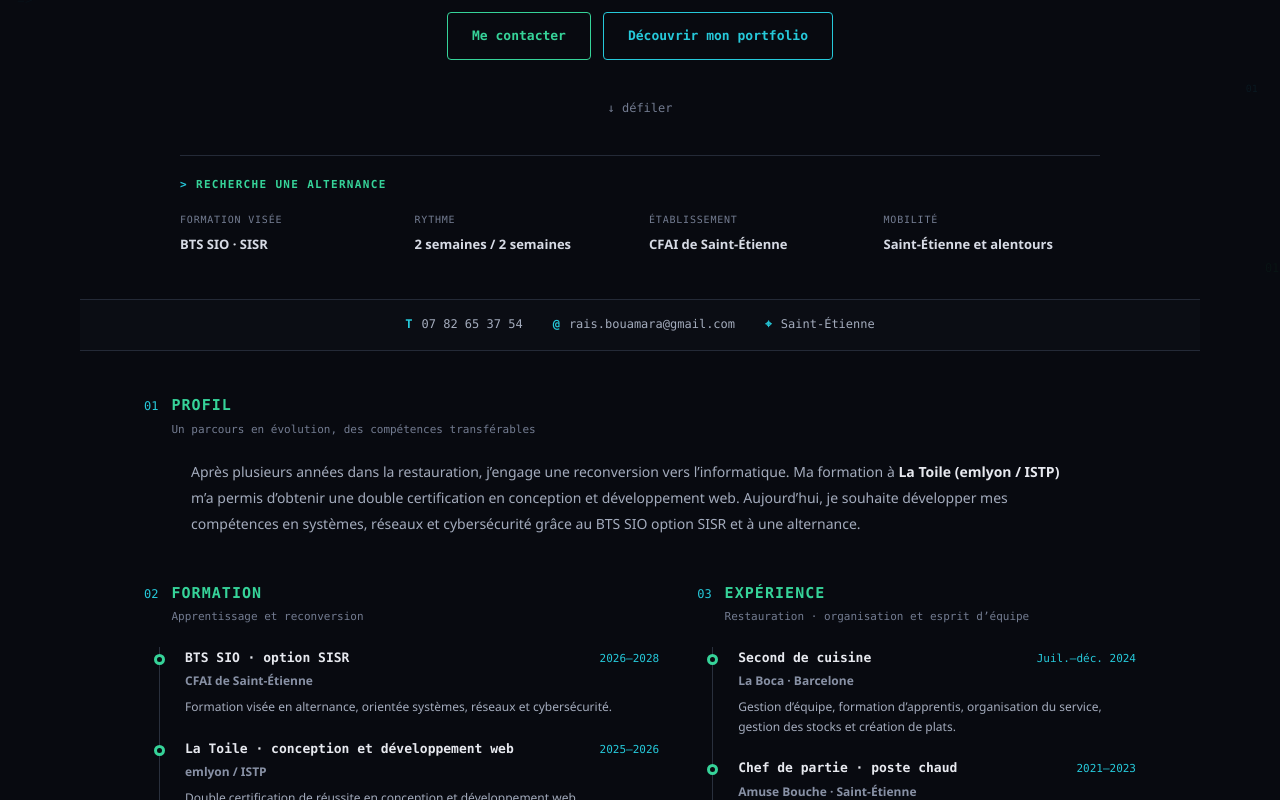
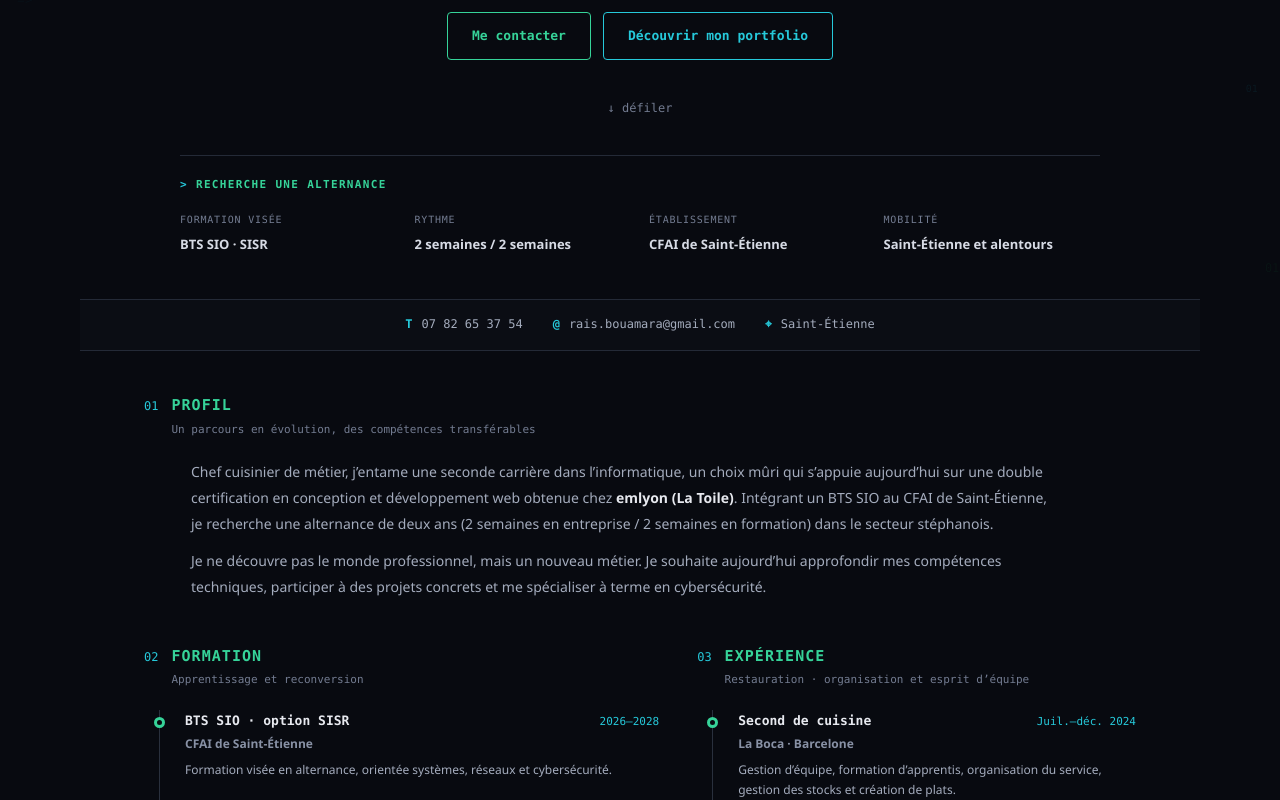
Before and after one commit to Rais-Bouamara/CV-Bouamara, a plain HTML site: page index.html in a window 1280 px wide. Shown: the part 394-1194 px from the top of the page. Drawn offline with Linux system fonts and the light colour scheme.

Commit message:
Update CV profile summary
Co-authored-by: Copilot App <223556219+Copilot@users.noreply.github.com>

```diff
--- a/index.html
+++ b/index.html
@@ -362,6 +362,14 @@
         font-size: 15px;
       }
 
+      .profile-copy p {
+        margin: 0;
+      }
+
+      .profile-copy p + p {
+        margin-top: 0.8em;
+      }
+
       .profile-copy strong {
         color: var(--ink);
       }
@@ -1463,6 +1471,10 @@
           margin-left: 0;
           font-size: 7.5pt;
           line-height: 1.45;
+        }
+
+        .profile-copy p + p {
+          margin-top: 0.5em;
         }
 
         .two-column {
@@ -1660,14 +1672,23 @@
               <p>Un parcours en évolution, des compétences transférables</p>
             </div>
           </div>
-          <p class="profile-copy" data-reveal>
-            Après plusieurs années dans la restauration, j’engage une
-            reconversion vers l’informatique. Ma formation à <strong>La Toile
-            (emlyon / ISTP)</strong> m’a permis d’obtenir une double certification
-            en conception et développement web. Aujourd’hui, je souhaite
-            développer mes compétences en systèmes, réseaux et cybersécurité
-            grâce au BTS SIO option SISR et à une alternance.
-          </p>
+          <div class="profile-copy" data-reveal>
+            <p>
+              Chef cuisinier de métier, j’entame une seconde carrière dans
+              l’informatique, un choix mûri qui s’appuie aujourd’hui sur une
+              double certification en conception et développement web obtenue
+              chez <strong>emlyon (La Toile)</strong>. Intégrant un BTS SIO au
+              CFAI de Saint-Étienne, je recherche une alternance de deux ans
+              (2 semaines en entreprise / 2 semaines en formation) dans le
+              secteur stéphanois.
+            </p>
+            <p>
+              Je ne découvre pas le monde professionnel, mais un nouveau
+              métier. Je souhaite aujourd’hui approfondir mes compétences
+              techniques, participer à des projets concrets et me spécialiser
+              à terme en cybersécurité.
+            </p>
+          </div>
         </section>
 
         <div class="two-column">
```
